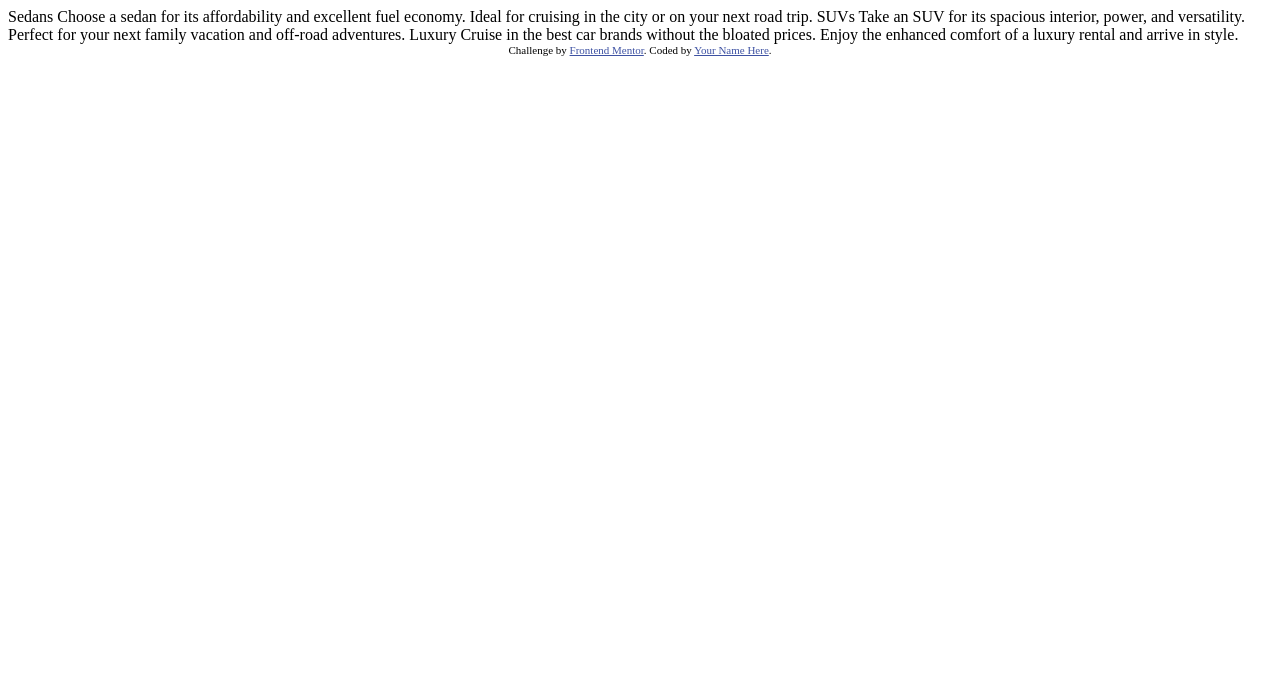
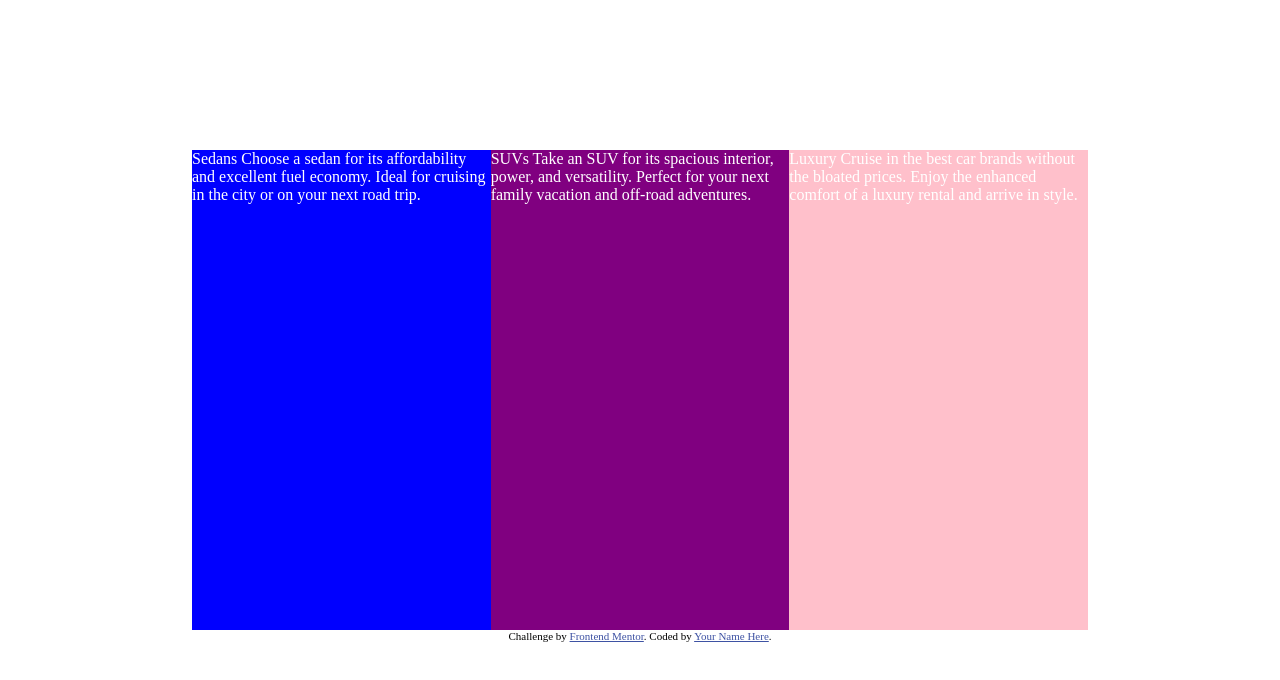
Before and after one commit to Kulani-commits/column-preview-card-component-main, a plain HTML site: page index.html in a window 1280 px wide. Drawn offline with Linux system fonts and the light colour scheme.

Commit message:
Add css file and create divs in html

```diff
--- a/index.html
+++ b/index.html
@@ -5,7 +5,7 @@
   <meta name="viewport" content="width=device-width, initial-scale=1.0"> <!-- displays site properly based on user's device -->
 
   <link rel="icon" type="image/png" sizes="32x32" href="./images/favicon-32x32.png">
-
+  <link rel="stylesheet" href="style.css">
   <title>Frontend Mentor | 3-column preview card component</title>
 
   <!-- Feel free to remove these styles or customise in your own stylesheet 👍 -->
@@ -15,18 +15,29 @@
   </style>
 </head>
 <body>
+  <div class="container">
 
+    <div class="box sedan">
       Sedans
       Choose a sedan for its affordability and excellent fuel economy. Ideal for cruising in the city
       or on your next road trip.
-
+      </div>
+        <div class="box suv">
           SUVs
           Take an SUV for its spacious interior, power, and versatility. Perfect for your next family vacation
           and off-road adventures.
-
+        </div>
+        <div class="box luxury">
             Luxury
             Cruise in the best car brands without the bloated prices. Enjoy the enhanced comfort of a luxury
             rental and arrive in style.
+        </div>
+  </div>
+
+
+
+
+
 
   <div class="attribution">
     Challenge by <a href="https://www.frontendmentor.io?ref=challenge" target="_blank">Frontend Mentor</a>.
--- /dev/null
+++ b/style.css
@@ -0,0 +1,32 @@
+*{
+  margin: 0;
+  padding: 0;
+}
+
+.container{
+  margin-left: auto;
+  margin-right: auto;
+  margin-top: 150px;
+  width: 70vw;
+  height: 60vh;
+  background-color: red;
+  display: flex;
+}
+.container div {
+  -ms-flex:1;
+  flex: 1;
+}
+
+.box{
+  color: #fff;
+}
+
+.sedan{
+  background-color: blue;
+}
+.suv{
+  background-color: purple;
+}
+.luxury{
+  background-color: pink;
+}
```
Lines whose indentation alone changed are shown as unchanged.
